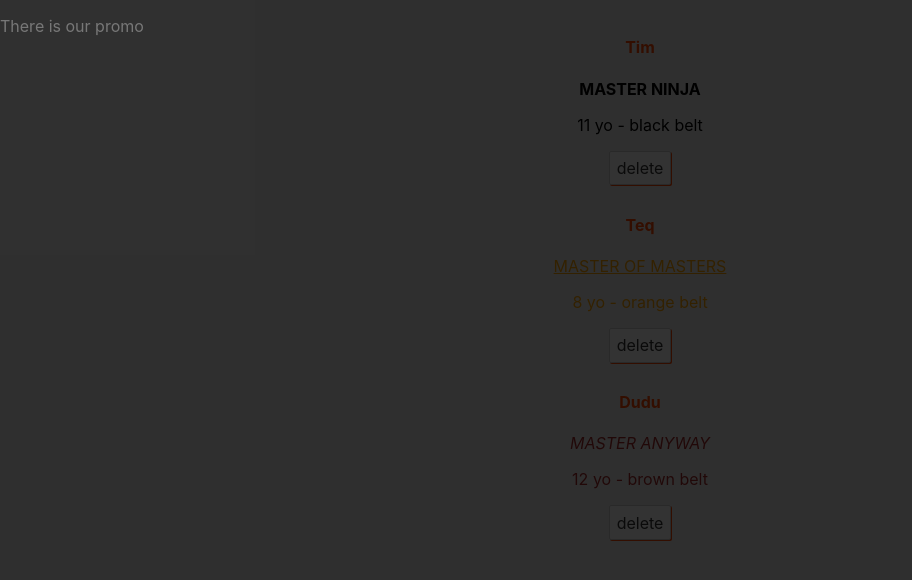
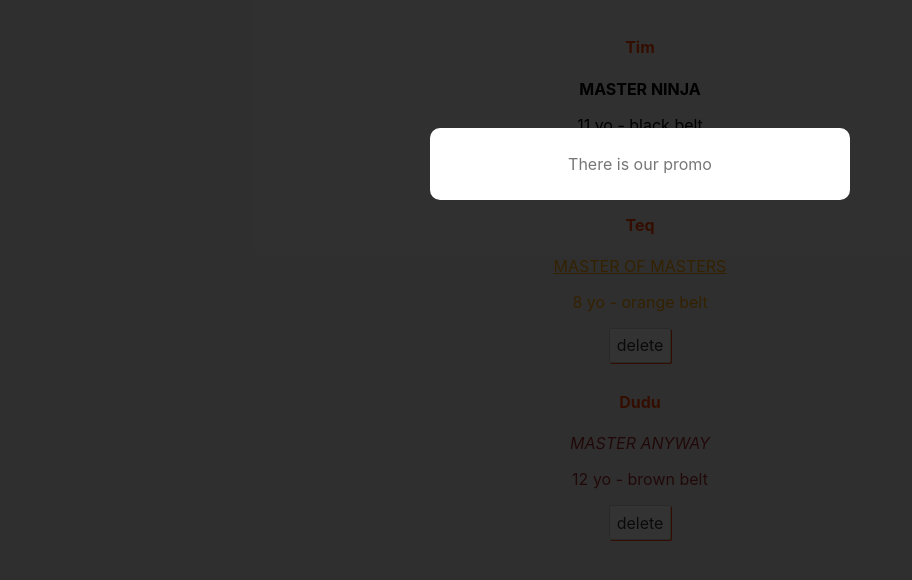
Before and after one commit to maxdevjs/learn-svelte-tutorial-for-beginners, a Svelte app in the folder myproject/: page / in a window 1280 px wide. Shown: the top 580 px of the page, without its empty margins (0-912 px from the left). Built offline with nearby package versions, Linux system fonts and the light colour scheme.

Commit message:
Add .modal style (lesson-10)

```diff
--- a/myproject/src/Modal.svelte
+++ b/myproject/src/Modal.svelte
@@ -22,4 +22,12 @@
     background: rgba(0, 0, 0, 0.8);
   }
 
+  .modal {
+    padding: 10px;
+    border-radius: 10px;
+    max-width: 400px;
+    margin: 10% auto;
+    text-align: center;
+    background: white;
+  }
 </style>
```
